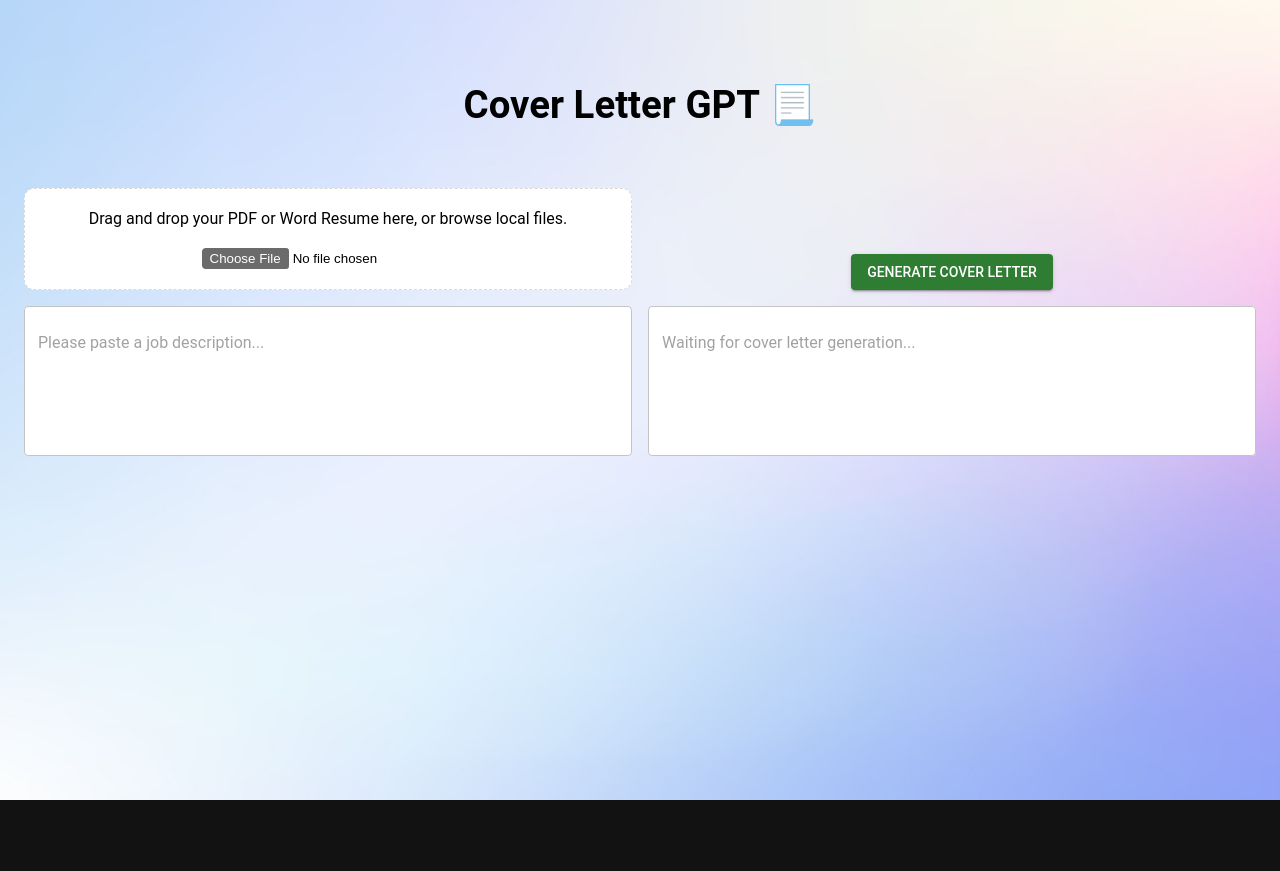
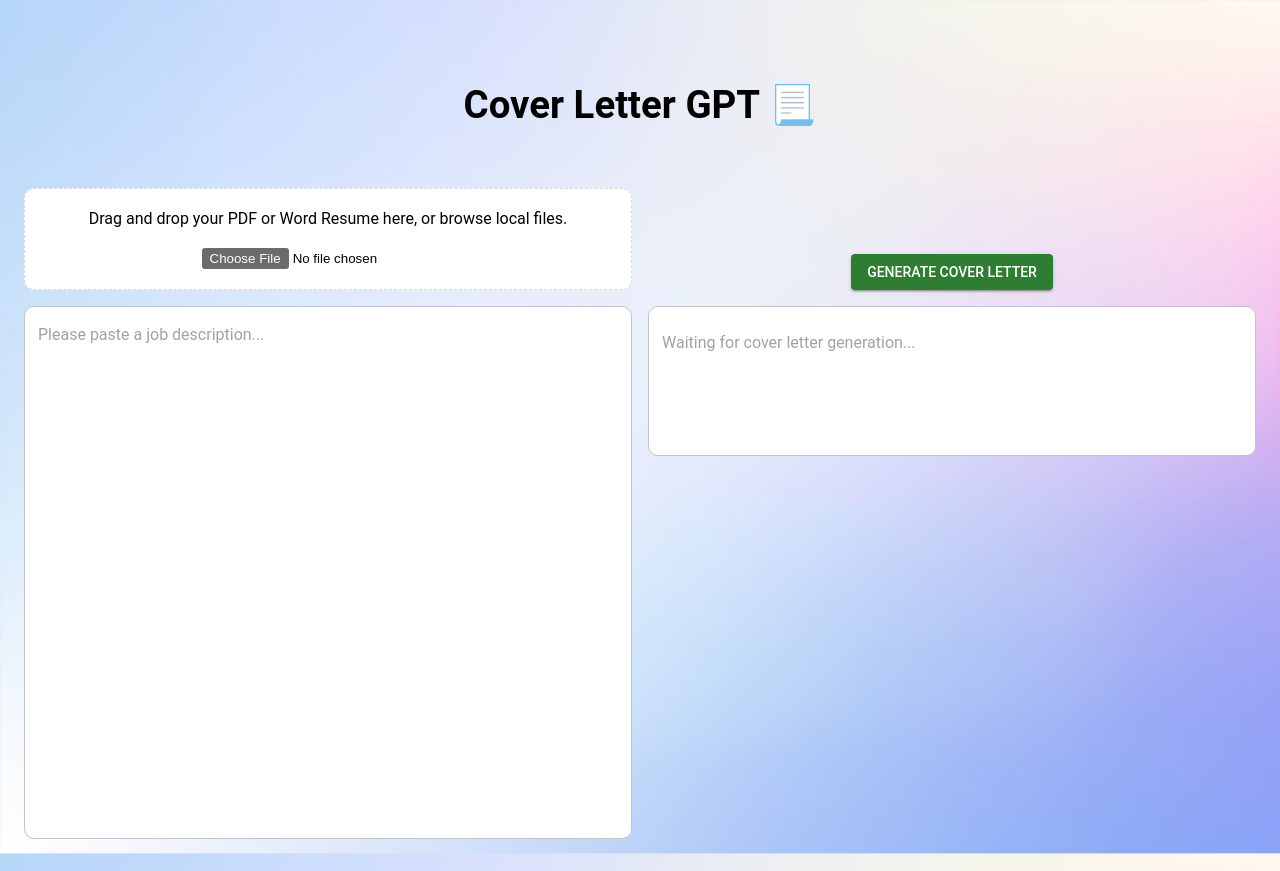
Before and after one commit to macsampson/cover-letter-gpt, a React (Vite) app in the folder client/: page / in a window 1280 px wide. Before the commit the page ends 800 px from the top, so only its background shows below. Built offline with nearby package versions, Linux system fonts and the light colour scheme.

Commit message:
update ui

```diff
--- a/client/src/App.css
+++ b/client/src/App.css
@@ -108,6 +108,7 @@ a {
 
 textarea {
 	min-height: 100px;
+	/* border-radius: 10px; */
 }
 
 form {
@@ -146,7 +147,7 @@ input[type='file'] {
 	color: black;
 	/* padding: 8px 16px; */
 	border: none;
-	border-radius: 4px;
+	/* border-radius: 4px; */
 	cursor: pointer;
 }
 
@@ -156,7 +157,7 @@ input[type='file'] {
 	background-color: white;
 	/* padding: 8px; */
 	border: none;
-	border-radius: 4px;
+	border-radius: 10px;
 	cursor: pointer;
 	color: black;
 	/* min-height: 150px; */
@@ -165,14 +166,16 @@ input[type='file'] {
 
 .MuiInputBase-root {
 	min-height: 150px;
+	border-radius: 10px;
 }
 
-.MuiGrid2-root {
-	/* padding: 20px; */
+.textInput {
+	border-radius: 10px;
 }
 
 .textField {
 	font-size: 1.5em;
+	/* border-radius: 10px; */
 }
 
 #title {
@@ -187,6 +190,10 @@ input[type='file'] {
 h1 {
 	margin-bottom: 20px;
 }
+
+/* #text-input {
+	border-radius: 10px;
+} */
 
 /* #root {
 	max-width: 1280px;
--- a/client/src/App.tsx
+++ b/client/src/App.tsx
@@ -217,6 +217,7 @@ const App: React.FC<Props> = () => {
 							alignItems="flex-end"
 						>
 							<Button
+								sx={{ '.MuiButtonBase-root': { borderRadius: '10px' } }}
 								variant="contained"
 								type="submit"
 								color="success"
@@ -241,12 +242,15 @@ const App: React.FC<Props> = () => {
 							</InputLabel> */}
 							<div id="job-description">
 								<TextField
+									sx={{ '.MuiInputBase-root': { borderRadius: '10px' } }}
 									id="text-input"
 									placeholder="Please paste a job description..."
 									value={text}
 									onChange={handleInputChange}
 									// className={styles.textBox}
 									multiline
+									maxRows={5}
+									minRows={5}
 									style={{ width: '100%' }}
 								/>
 							</div>
@@ -260,6 +264,7 @@ const App: React.FC<Props> = () => {
 								Cover Letter
 							</InputLabel> */}
 							<TextField
+								sx={{ '.MuiInputBase-root': { borderRadius: '10px' } }}
 								id="cover-letter-result"
 								placeholder="Waiting for cover letter generation..."
 								value={apiResponse}
```
